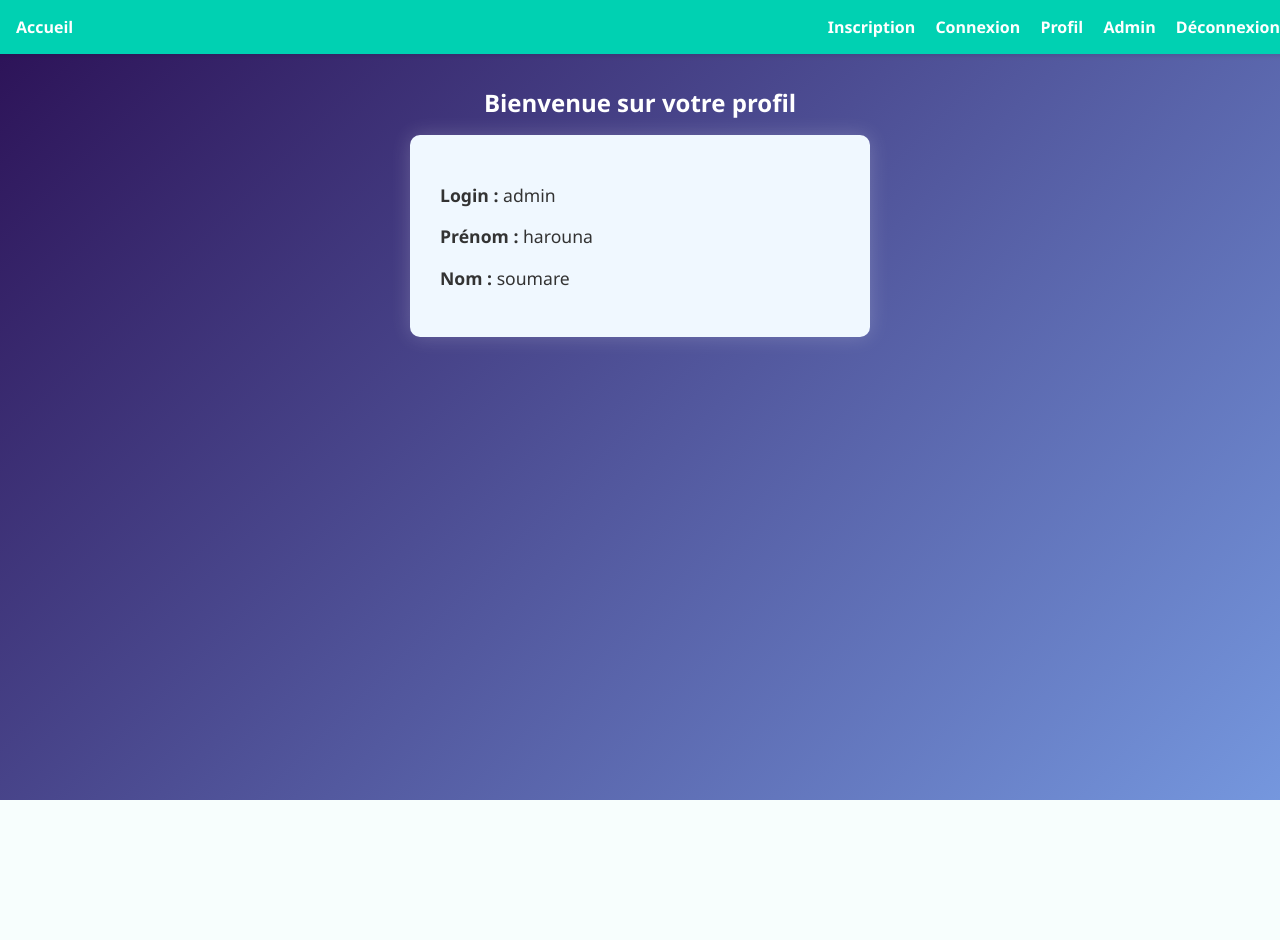
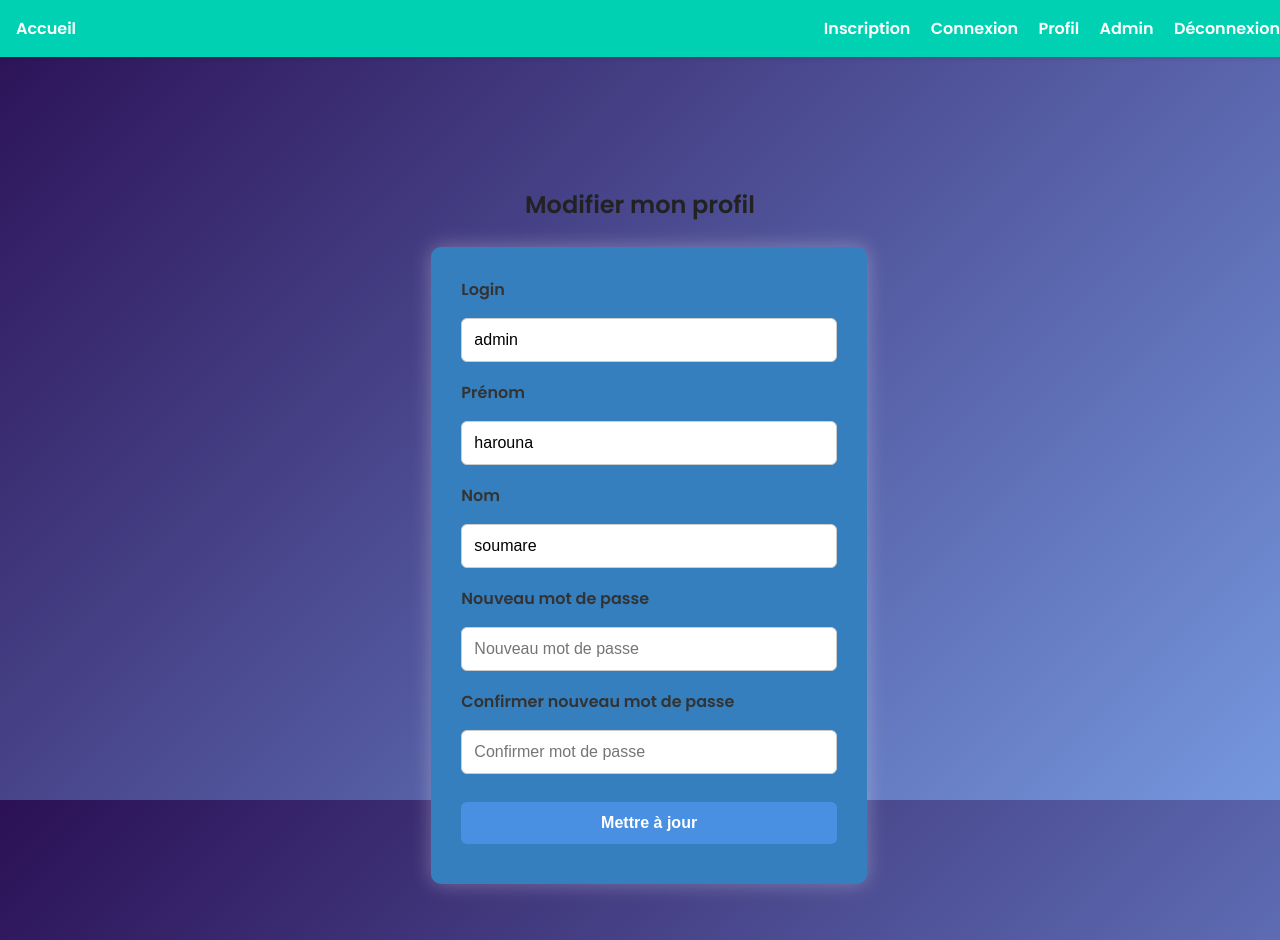
Before and after one commit to Rsoumre/moduleconnexion, a PHP site: page /profil.php in a window 1280 px wide. Before the commit the page ends 800 px from the top, so only its background shows below. Run offline with PHP 8.4, Linux system fonts and the light colour scheme; a user stored in the database is signed in; data comes from the database, SQL or seed files in the repository.

Commit message:
modification_m

```diff
--- a/bdd.php
+++ b/bdd.php
@@ -4,8 +4,10 @@ if (session_status() === PHP_SESSION_NONE) {
 }
 
 try {
-    $bdd = new PDO('mysql:host=localhost;dbname=harouna-soumare_moduleconnexion;charset=utf8',
-    'harouna-soumare', 'harounA.06@');
+    /*$bdd = new PDO('mysql:host=localhost:3306;dbname=harouna-soumare_moduleconnexion;charset=utf8',
+    'harouna-soumare', 'harounA.06@');*/
+    $bdd = new PDO('mysql:host=localhost;dbname=moduleconnexion;charset=utf8',
+    'root', '');
     $bdd->setAttribute(PDO::ATTR_ERRMODE, PDO::ERRMODE_EXCEPTION);
 } catch (Exception $e) {
     die("Erreur BDD : " . $e->getMessage());
--- a/index.php
+++ b/index.php
@@ -37,5 +37,6 @@ include ('header.php');
 </section>
 
 
+
 </body>
 </html>
--- a/profil.php
+++ b/profil.php
@@ -1,38 +1,122 @@
 <?php
+include_once 'bdd.php';
+include('header.php');
 
-session_start();
-include_once 'bdd.php';
-include ('header.php');
-
-
-// Vérifie si l'utilisateur est connecté
 if (!isset($_SESSION['login'])) {
     header("Location: connexion.php");
     exit();
 }
 
-// Récupération des données de session
-$login = $_SESSION['login'];
-$prenom = $_SESSION['prenom'] ?? '';
-$nom = $_SESSION['nom'] ?? '';
+$erreur = '';
+$succes = '';
+
+$userId = $_SESSION['id'];
+
+$stmt = $bdd->prepare("SELECT login, prenom, nom FROM utilisateurs WHERE id = ?");
+$stmt->execute([$userId]);
+$user = $stmt->fetch(PDO::FETCH_ASSOC);
+
+if (!$user) {
+    session_destroy();
+    header("Location: connexion.php");
+    exit();
+}
+
+if (isset($_POST['submit'])) {
+    $login = htmlspecialchars(trim($_POST['login']));
+    $prenom = htmlspecialchars(trim($_POST['prenom']));
+    $nom = htmlspecialchars(trim($_POST['nom']));
+    $password = $_POST['password'];
+    $conf_password = $_POST['conf_password'];
+
+    if (!empty($login) && !empty($prenom) && !empty($nom)) {
+        if ($login !== $user['login']) {
+            $checkLogin = $bdd->prepare("SELECT id FROM utilisateurs WHERE login = ? AND id != ?");
+            $checkLogin->execute([$login, $userId]);
+            if ($checkLogin->rowCount() > 0) {
+                $erreur = "Ce login est déjà utilisé.";
+            }
+        }
+
+        if (!$erreur) {
+            if ($password !== '') {
+                if ($password === $conf_password) {
+                    $hashedPassword = password_hash($password, PASSWORD_DEFAULT);
+                } else {
+                    $erreur = "Les mots de passe ne correspondent pas.";
+                }
+            }
+
+            if (!$erreur) {
+                if (isset($hashedPassword)) {
+                    $update = $bdd->prepare("UPDATE utilisateurs SET login = ?, prenom = ?, nom = ?, password = ? WHERE id = ?");
+                    $update->execute([$login, $prenom, $nom, $hashedPassword, $userId]);
+                } else {
+                    $update = $bdd->prepare("UPDATE utilisateurs SET login = ?, prenom = ?, nom = ? WHERE id = ?");
+                    $update->execute([$login, $prenom, $nom, $userId]);
+                }
+
+                $_SESSION['login'] = $login;
+                $_SESSION['prenom'] = $prenom;
+                $_SESSION['nom'] = $nom;
+
+                $succes = "Profil mis à jour avec succès.";
+                $user['login'] = $login;
+                $user['prenom'] = $prenom;
+                $user['nom'] = $nom;
+            }
+        }
+    } else {
+        $erreur = "Les champs login, prénom et nom sont obligatoires.";
+    }
+}
 ?>
 
 <!DOCTYPE html>
 <html lang="fr">
 <head>
-    <meta charset="UTF-8">
-    <title>Profil</title>
-    <link rel="stylesheet" href="styles.css">
+    <meta charset="UTF-8" />
+    <title>Profil - Module Connexion</title>
+    <meta name="viewport" content="width=device-width, initial-scale=1" />
+    <link href="https://fonts.googleapis.com/css2?family=Poppins:wght@400;600&display=swap" rel="stylesheet" />
+    <link rel="stylesheet" href="styles.css" />
 </head>
 <body>
 
-<h2 class="paragraph">Bienvenue sur votre profil</h2>
+<main class="form-container">
+    <div class="form-profil">
+        <h2>Modifier mon profil</h2>
 
-<div class="container-profil">
-    <p><strong>Login :</strong> <?= htmlspecialchars($login) ?></p>
-    <p><strong>Prénom :</strong> <?= htmlspecialchars($prenom) ?></p>
-    <p><strong>Nom :</strong> <?= htmlspecialchars($nom) ?></p>
-</div>
+        <form method="POST" action="">
+            <label for="login">Login</label>
+            <input type="text" id="login" name="login" required value="<?= htmlspecialchars($user['login']) ?>">
+
+            <label for="prenom">Prénom</label>
+            <input type="text" id="prenom" name="prenom" required value="<?= htmlspecialchars($user['prenom']) ?>">
+
+            <label for="nom">Nom</label>
+            <input type="text" id="nom" name="nom" required value="<?= htmlspecialchars($user['nom']) ?>">
+
+            <label for="password">Nouveau mot de passe</label>
+            <input type="password" id="password" name="password" placeholder="Nouveau mot de passe">
+
+            <label for="conf_password">Confirmer nouveau mot de passe</label>
+            <input type="password" id="conf_password" name="conf_password" placeholder="Confirmer mot de passe">
+
+            <input type="submit" name="submit" value="Mettre à jour" class="btn-submit" />
+        </form>
+
+        <?php if ($erreur): ?>
+            <p class="error"><?= $erreur ?></p>
+        <?php endif; ?>
+
+        <?php if ($succes): ?>
+            <p class="success"><?= $succes ?></p>
+        <?php endif; ?>
+
+
+    </div>
+</main>
 
 </body>
 </html>
--- a/styles.css
+++ b/styles.css
@@ -179,38 +179,107 @@ body {
 }
 
 /* profil*/
-.container-profil {
-    background-color: #f0f8ff;
-    padding: 30px;
-    border-radius: 10px;
-    max-width: 400px;
-    width: 90%;
-    box-shadow: 0 0 20px rgba(255, 255, 255, 0.2);
-    text-align: left;
-    color: #333;
-    font-size: 1.1rem;
-    margin-bottom: 2rem;
+/*  GLOBAL */
+body {
+  font-family: 'Poppins', sans-serif;
+  background-color: #f5f5f5;
+  margin: 0;
+  padding: 0;
 }
 
-/* admin*/
-
-table {
-    width: 100%;
-    border-collapse: collapse;
-    margin-top: 20px;
+/*  CONTAINER PRINCIPAL */
+.form-container {
+  display: flex;
+  justify-content: center;
+  align-items: center;
+  min-height: 90vh;
 }
 
-th, td {
-    padding: 10px;
-    text-align: left;
-    border-bottom: 1px solid #ccc;
+/* FORMULAIRE  */
+.form-profil {
+  padding: 40px;
+  border-radius: 12px;
+  width: 100%;
+  max-width: 500px;
+
 }
 
-th {
-    background-color: #007BFF;
-    color: white;
+.form-profil h2 {
+  text-align: center;
+  margin-bottom: 25px;
+  margin-top: 230px;
+  color: #222;
 }
 
-tr:hover {
-    background-color: #f1f1f1;
+
+/*  CHAMPS INPUT  */
+.form-profil label {
+  display: block;
+  margin-bottom: 6px;
+  font-weight: 600;
+  color: #333;
 }
+
+.form-profil input[type="text"],
+.form-profil input[type="password"] {
+  width: 100%;
+  padding: 12px;
+  margin-bottom: 18px;
+  border: 1px solid #ccc;
+  border-radius: 6px;
+  font-size: 16px;
+  box-sizing: border-box;
+  transition: border-color 0.3s;
+}
+
+.form-profil input:focus {
+  border-color: #4A90E2;
+  outline: none;
+}
+
+/*  BOUTON  */
+.btn-submit {
+  background-color: #4A90E2;
+  color: white;
+  padding: 12px;
+  width: 100%;
+  border: none;
+  border-radius: 6px;
+  cursor: pointer;
+  font-weight: bold;
+  transition: background-color 0.3s ease;
+}
+
+.btn-submit:hover {
+  background-color: #357ABD;
+}
+
+/*  MESSAGES  */
+.error {
+  color: #e74c3c;
+  font-weight: bold;
+  margin-top: 10px;
+  text-align: center;
+}
+
+.success {
+  color: #27ae60;
+  font-weight: bold;
+  margin-top: 10px;
+  text-align: center;
+}
+
+/* BOUTON DÉCONNEXION */
+.btn-logout {
+  display: block;
+  text-align: center;
+  margin-top: 20px;
+  color: #4A90E2;
+  font-weight: 600;
+  text-decoration: none;
+  transition: color 0.2s ease;
+}
+
+.btn-logout:hover {
+  color: #357ABD;
+}
```
